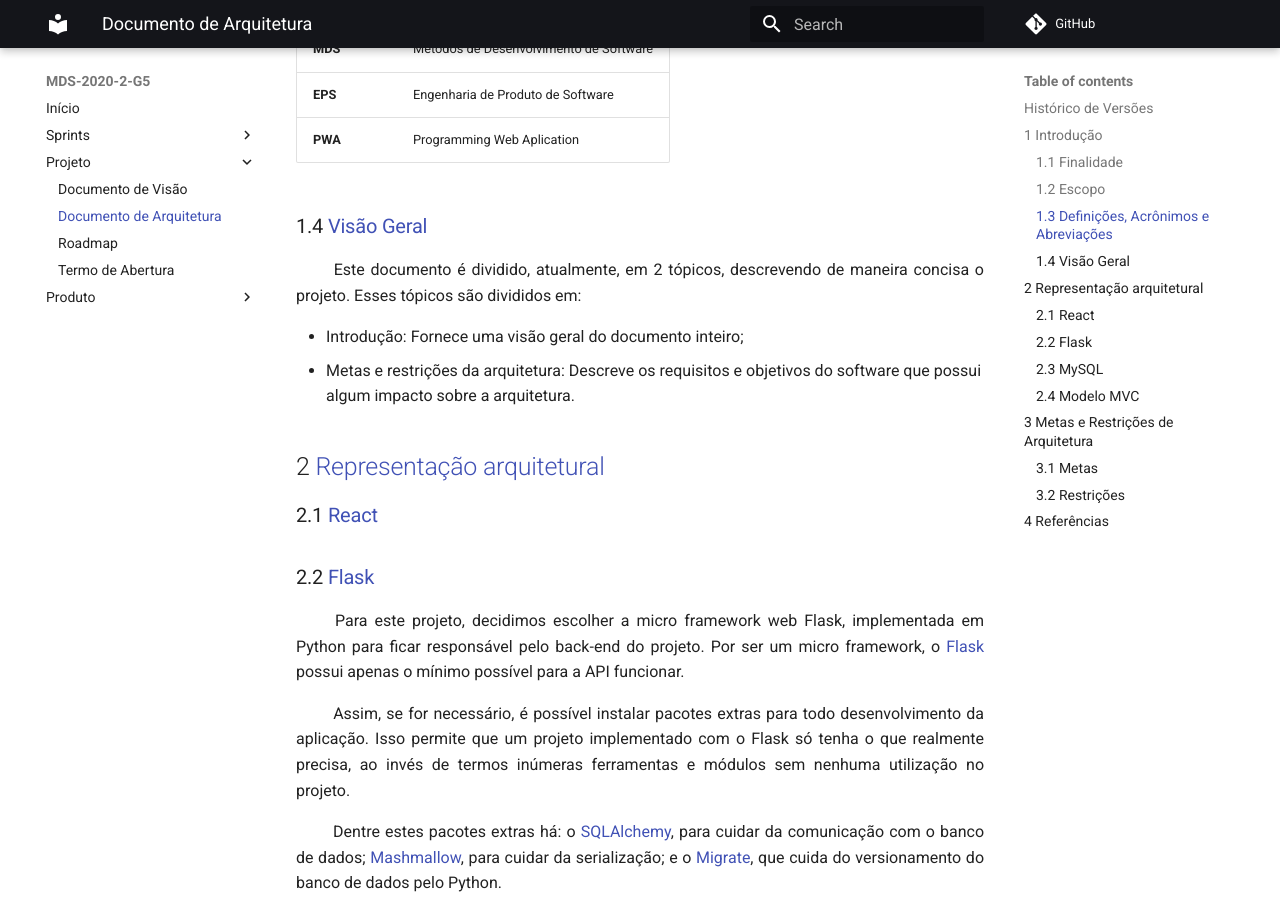
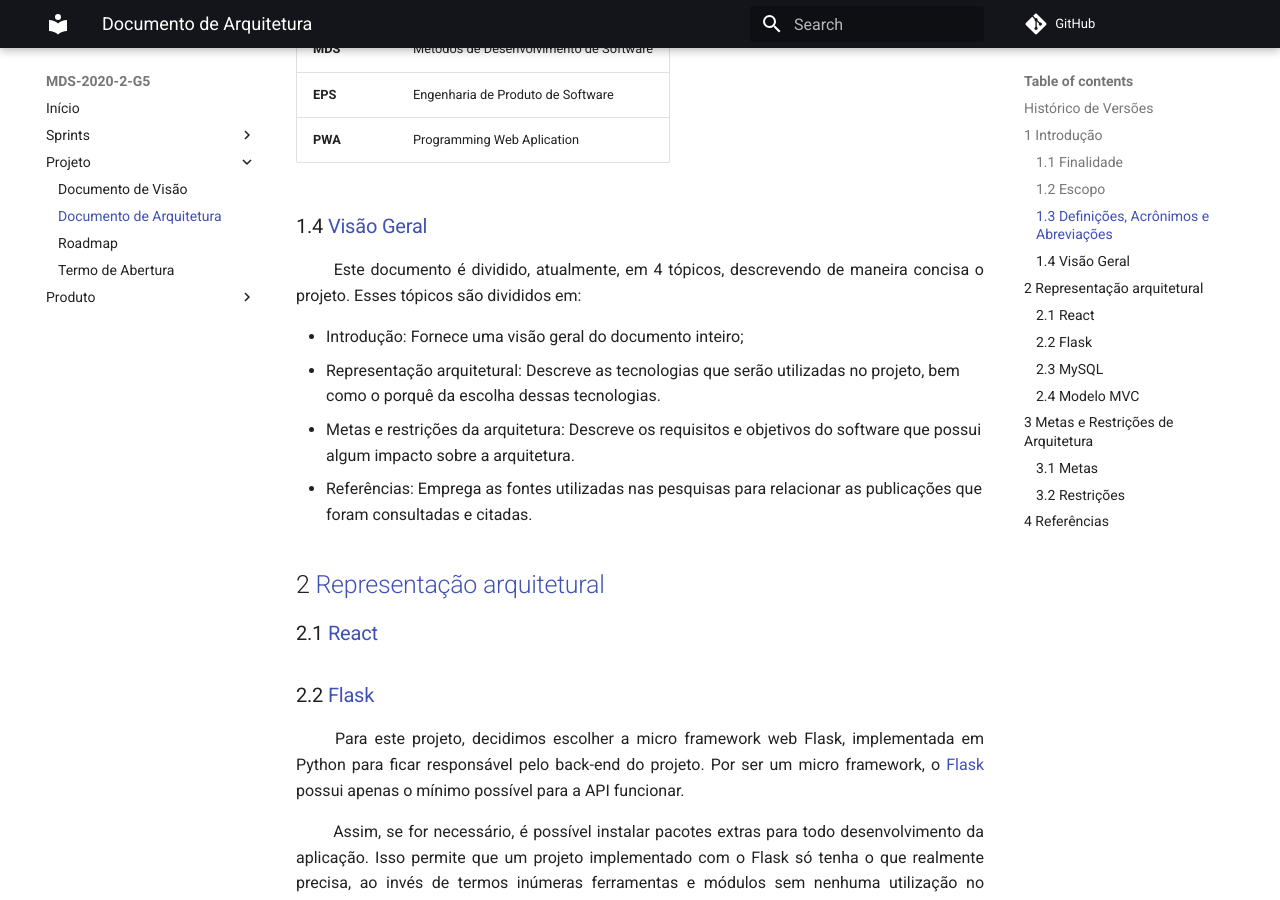
Before and after one commit to fga-eps-mds/2020.2-Anunbis, an MkDocs documentation site: the page built from docs/documentacao/documento-de-arquitetura.md, in a window 1280 px wide and 900 px high, scrolled down 986 px. Built offline with MkDocs 1.6.1 and Material for MkDocs 9.7.7, drawn with Linux system fonts in a browser that asks for light colours; comment, search, counter and statistics services are not loaded.

Commit message:
#42 Atualizando o subtópico 1.4 Visão geral
Esse tópico estava desatualizado quanto aos avanços do documento. Então foi atualizado de acordo com as necessidades !

```diff
--- a/docs/documentacao/documento-de-arquitetura.md
+++ b/docs/documentacao/documento-de-arquitetura.md
@@ -28,11 +28,13 @@ Data|Versão|Descrição|Autor
 |**PWA**| Programming Web Aplication|
 
 ### 1.4 <a name="1_4">Visão Geral</a>
-<p align="justify"> &emsp;&emsp; Este documento é dividido, atualmente, em 2 tópicos, descrevendo de maneira concisa o projeto. Esses tópicos são divididos em:
+<p align="justify"> &emsp;&emsp; Este documento é dividido, atualmente, em 4 tópicos, descrevendo de maneira concisa o projeto. Esses tópicos são divididos em:
 </p>
 
 * Introdução: Fornece uma visão geral do documento inteiro;
+* Representação arquitetural: Descreve as tecnologias que serão utilizadas no projeto, bem como o porquê da escolha dessas tecnologias.
 * Metas e restrições da arquitetura: Descreve os requisitos e objetivos do software que possui algum impacto sobre a arquitetura.
+* Referências: Emprega as fontes utilizadas nas pesquisas para relacionar as publicações que foram consultadas e citadas.
 
 ## 2 <a name="2">Representação arquitetural</a>
 
```
